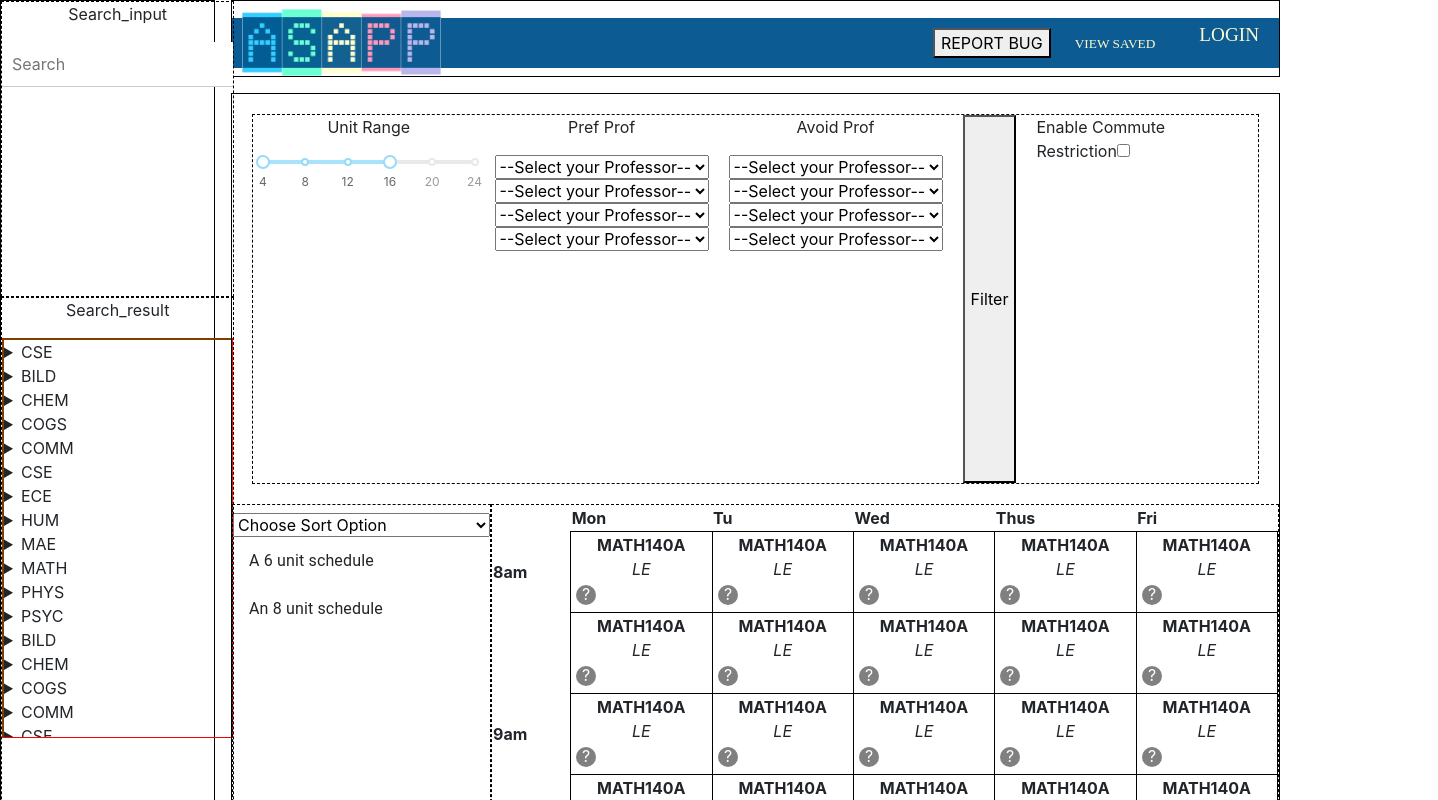
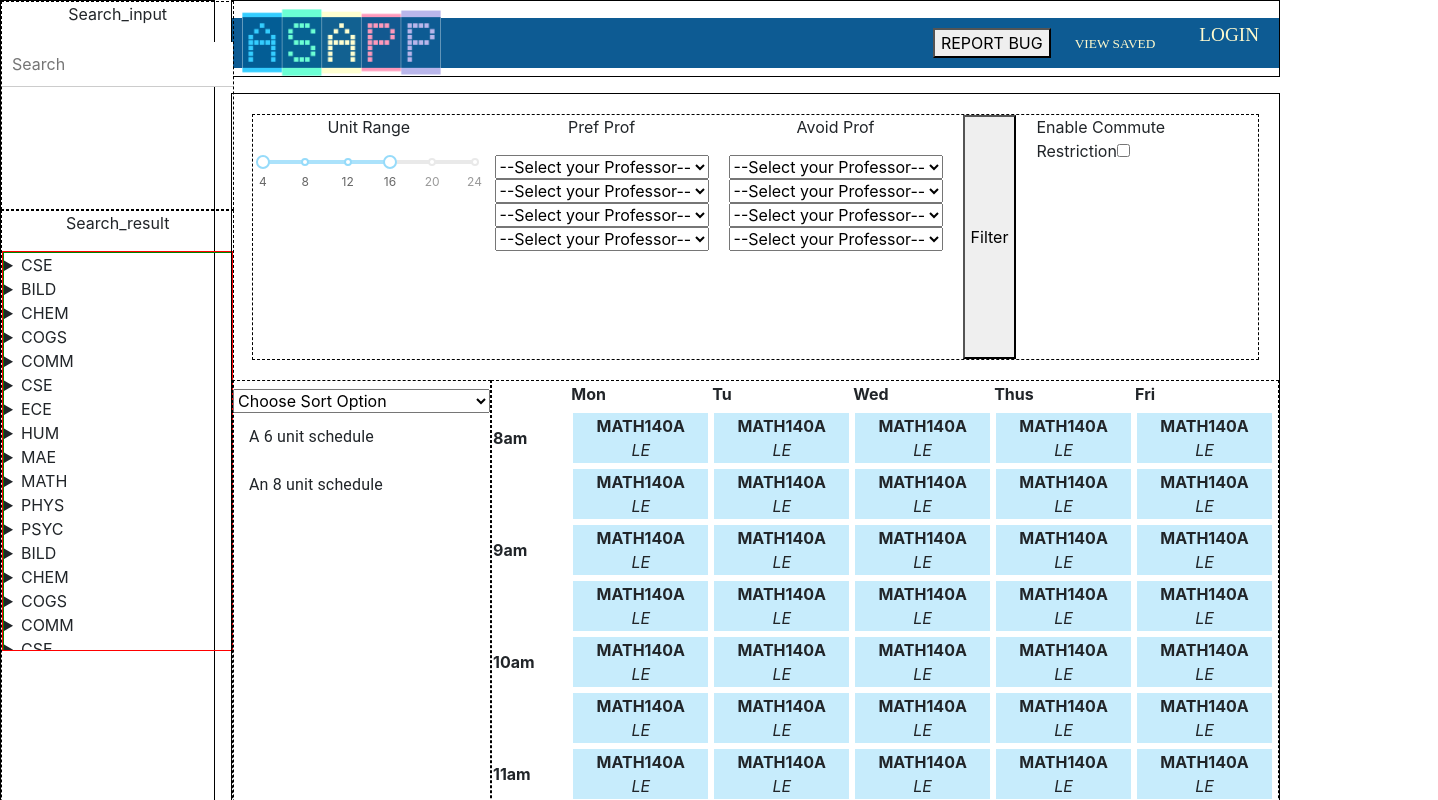
Before and after one commit to kaylynhan/asapp, a React (Create React App) app in the folder client/: page / in a window 1280 px wide. Shown: the top 800 px of the page, 1438 px wide, since content can reach past the window. Built offline with nearby package versions, Linux system fonts and the light colour scheme.

Commit message:
Revised after review

```diff
--- a/client/src/components/Grid.js
+++ /dev/null
@@ -1,58 +0,0 @@
-let hour = ["8am", "9am", "10am", "11am", "12pm", "1pm", "2pm", "3pm", "4pm", "5pm", "6pm", "7pm", "8pm", "9pm", "10pm"];
-let dayOfWeek = ["Mon", "Tu", "Wed", "Thur", "Fri"];
-let hour_id = Array(30);
-const time = new Date("January 31 1980 08:00")
-
-let currTime = 800;
-for (var i = 0; i < 30; i++) {
-
-    hour_id[i] = currTime;
-    if (i % 2 === 0) {
-        currTime += 30;
-    } else {
-        currTime += 70;
-    }
-
-}
-
-var table = document.createElement('table'), th, tr, td, row, cell
-for (row = 0; row < 30; row++) {
-
-    tr = document.createElement("tr");
-    if (row === 0) {
-
-        // table header
-        for (cell = 0; cell < 6; cell++) {
-            th = document.createElement('th');
-            if (cell === 0) {
-                th.innerHTML = "";
-            } else {
-                th.innerHTML = dayOfWeek[cell - 1];
-            }
-            tr.appendChild(th);
-        }
-        table.append(tr);
-    }
-
-    tr = document.createElement("tr");
-    for (cell = 0; cell < 6; cell++) {
-        td = document.createElement('td')
-        if (cell === 0) {
-            th = document.createElement("th")
-            if (row % 2 == 0) {
-                th.innerText = `${hour[Math.ceil((row - 1) / 2)]}`
-            } else {
-                th.innerText = "";
-            }
-            tr.appendChild(th);
-        } else {
-            // set id for each cell
-            td.setAttribute("id", `${dayOfWeek[cell - 1]}${hour_id[row]}`);
-            td.innerText = `${dayOfWeek[cell - 1]}${hour_id[row]}`;
-            tr.appendChild(td);
-        }
-    }
-    table.append(tr)
-}
-// var grid_area_container = document.getElementById("grid_area")
-// grid_area_container.appendChild(table);
--- a/client/src/components/HomePage.js
+++ b/client/src/components/HomePage.js
@@ -16,7 +16,6 @@ import "rc-slider/assets/index.css";
 import GapSlider from "./GapSlider.js";
 import ProfDropdown from "./ProfDropdown.js";
 import "./table.css";
-import Grid from "./Grid.js";
 import ScheduleManager from "./ScheduleManager";
 import Popup from "./Popup.js";
 import Tooltip from "./Tooltip.js";
--- a/client/src/components/ScheduleGrid.js
+++ b/client/src/components/ScheduleGrid.js
@@ -13,35 +13,34 @@ class ScheduleGrid extends React.Component {
     };
   }
 
-  handleMouseDown = e => {
+  trackExcludedTime = e => {
+    const EXCLUSION_COLOR = "grey";
+    const DEFAULT_COLOR = "#c7ecfc";
     const outputArr = this.state.avoidHour;
-    this.setState({ isMouseDown: true });
-    if (e.target.style.backgroundColor == "grey") {
-      e.target.style.backgroundColor = "white";
+
+    if (e.target.style.backgroundColor == EXCLUSION_COLOR) {
+      // Active color vs deact color constant definition
+
+      e.target.style.backgroundColor = DEFAULT_COLOR;
       let removeIndex = outputArr.findIndex(
         elem => elem == e.target.getAttribute("id")
       );
       outputArr.splice(removeIndex, 1);
     } else {
-      e.target.style.backgroundColor = "grey";
+      e.target.style.backgroundColor = EXCLUSION_COLOR;
       outputArr.push(e.target.getAttribute("id"));
     }
+  };
+
+  handleMouseDown = e => {
+    this.setState({ isMouseDown: true });
+    this.trackExcludedTime(e);
   };
 
   handleMouseOver = e => {
     const outputArr = this.state.avoidHour;
     if (this.state.isMouseDown) {
-      // if the grid is grey, change it to white
-      if (e.target.style.backgroundColor == "grey") {
-        e.target.style.backgroundColor = "white";
-        let removeIndex = outputArr.findIndex(
-          elem => elem == e.target.getAttribute("id")
-        );
-        outputArr.splice(removeIndex, 1);
-      } else {
-        e.target.style.backgroundColor = "grey";
-        outputArr.push(e.target.getAttribute("id"));
-      }
+      this.trackExcludedTime(e);
     }
   };
 
--- a/client/src/components/SectionDetail.js
+++ b/client/src/components/SectionDetail.js
@@ -28,7 +28,6 @@ class SectionDetail extends React.Component {
         <b>{this.props.CourseId}</b>
         <br></br>
         <i>{this.props.MeetingType}</i>
-        <Tooltip info={MeetingDetail}></Tooltip>
       </div>
     );
   };
--- a/client/src/components/table.css
+++ b/client/src/components/table.css
@@ -1,18 +1,21 @@
 table {
     width:100%;
-    border-radius: 20%;
+    background-color:;
+    border:white;
 }
 
 td {
     height:40px;
+    background-color:#c7ecfc;
     width:18%;
-    border:1px black solid;
+    border:6px white solid;
     -webkit-touch-callout: none;
     -webkit-user-select: none;
     -khtml-user-select: none;
     -moz-user-select: none;
     -ms-user-select: none;
     user-select: none;
+
 }
 
 .Course  {
```
